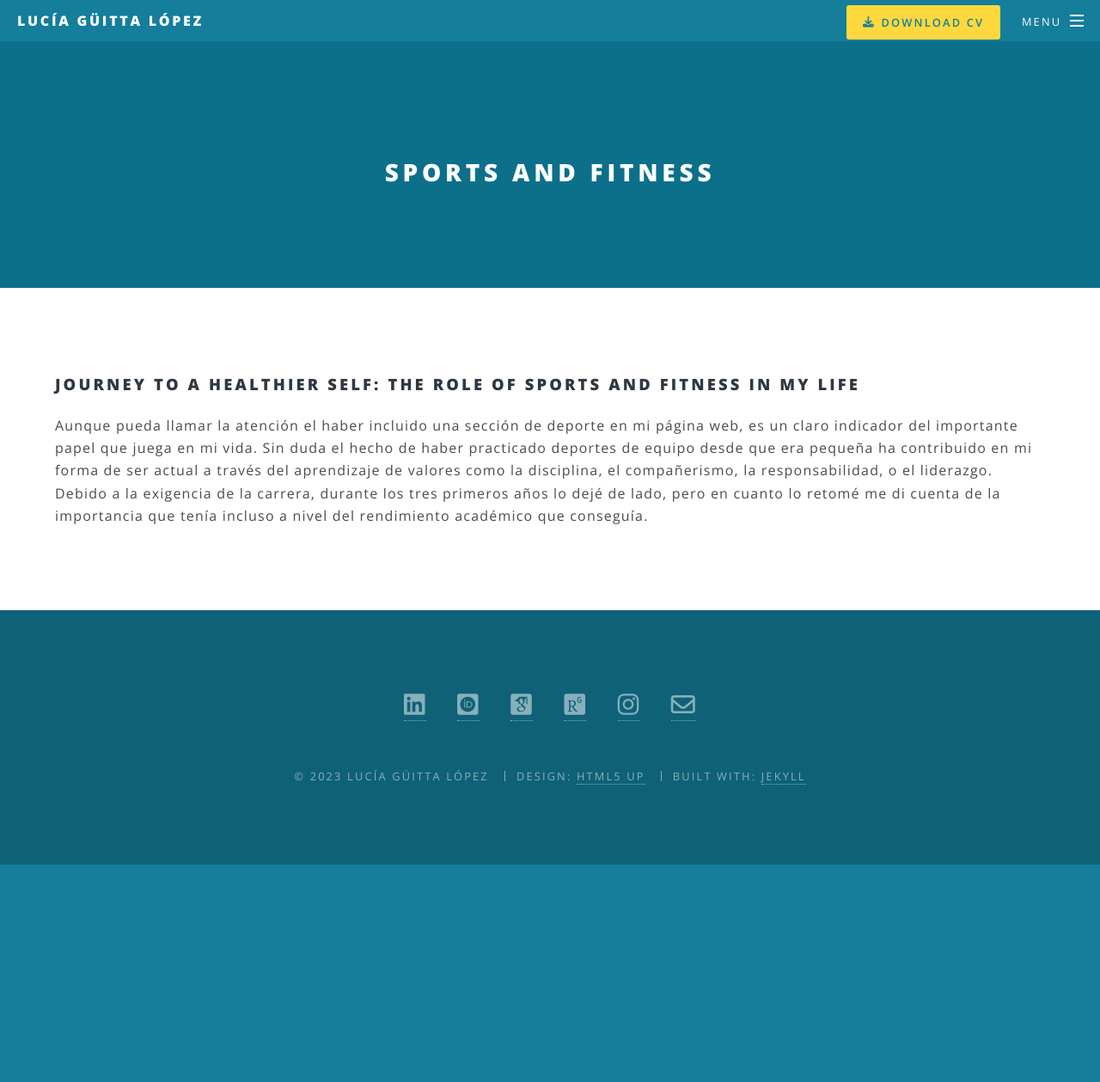
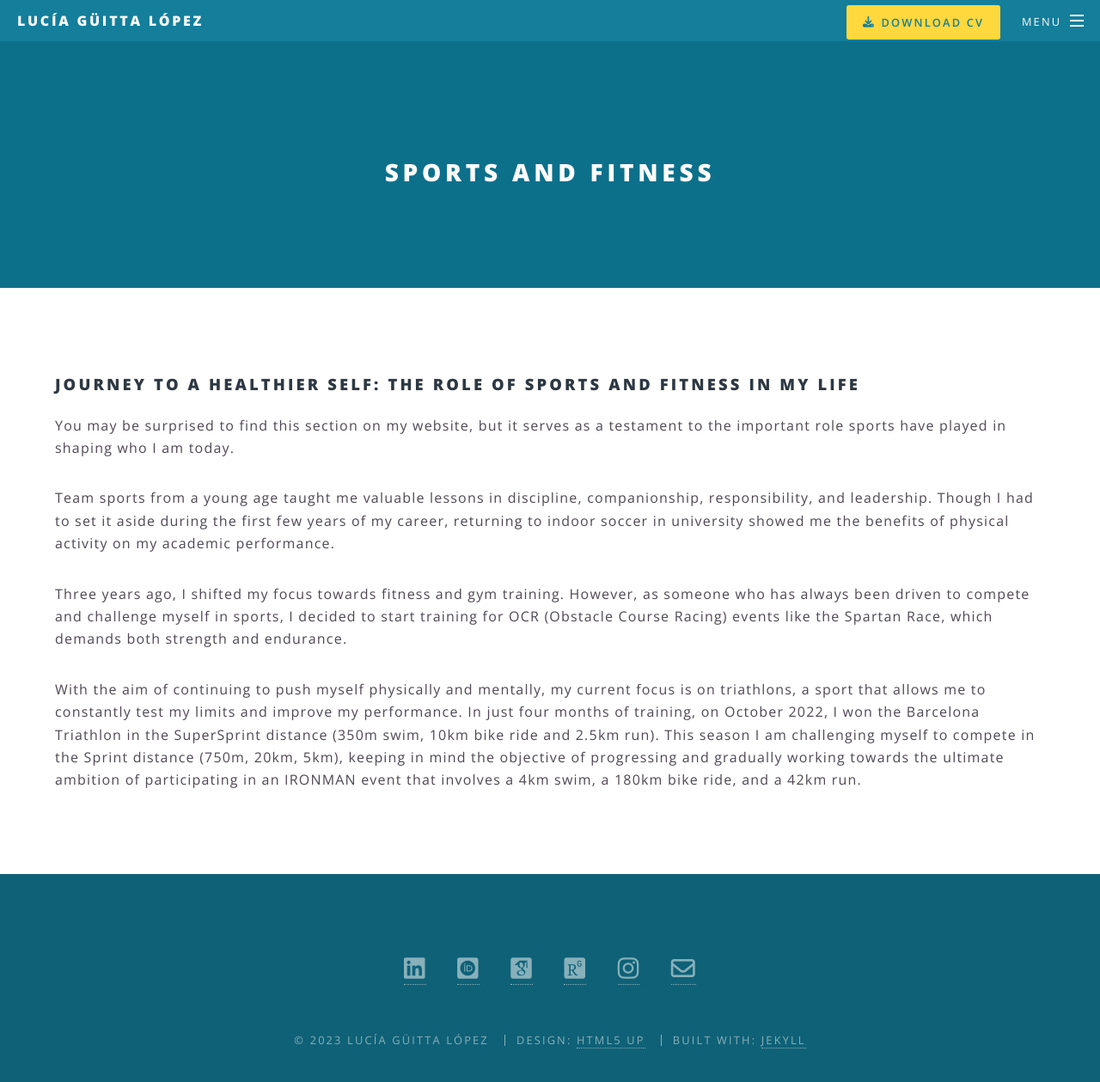
Before and after one commit to Lucia-Guitta/Lucia-Guitta.github.io, a Jekyll site: the page built from sports.html, in a window 1280 px wide and 1313 px high. Shown: the top 1259 px of the window at 86% size. Built offline with Jekyll 4.4.1, drawn with Linux system fonts in a browser that asks for light colours; some web fonts are replaced.

Commit message:
Add content to pages

```diff
--- a/index.html
+++ b/index.html
@@ -83,7 +83,7 @@ layout: landing
       <p>
         As a researcher of the <a target="_blank" href="https://www.iit.comillas.edu/index.php.en">Institute for
           Research in Technology (IIT)</a> and the <a target="_blank" href="https://www.comillas.edu/en/cic">ICAI's
-          Chair in Smart Industry (CIC)</a> I have been involved in multiple projects for prominent companies in the
+          Chair for Smart Industry (CIC)</a> I have been involved in multiple projects for prominent companies in the
         industry sector. These projects encompass a wide range of subject matters, including data analysis, the
         application of machine learning and deep learning techniques to resolve quality issues, as well as the
         development of integrated control systems and classical computer vision for mobile robots.
--- a/researchProjects.html
+++ b/researchProjects.html
@@ -25,13 +25,13 @@ title: Research projects
 </p>
 
 <hr />
-<h3>ICAI's Chair in Smart Industry (CIC)</h3>
+<h3>ICAI's Chair for Smart Industry (CIC)</h3>
 <p>
 <div class="image"><img src="images/pic_LogoCIC.png" alt="" style="width: 40%; margin: auto;" /></div>
 </p>
 <p>
     The ICAI School of Engineering, together with a group of prominent industrial and technological companies,
-    established the <a target="_blank" href="https://www.comillas.edu/en/cic">Chair in Smart Industry (CIC)</a>
+    established the <a target="_blank" href="https://www.comillas.edu/en/cic">Chair for Smart Industry (CIC)</a>
     in 2017. It provides a unique platform to unify studies, development, training, and dissemination efforts that
     promote the digital transformation of the Spanish industry. The primary objective is to foster discussion and
     training on significant aspects of the Smarty Industry, including Artificial Intelligence, Cybersecurity,
--- a/sports.html
+++ b/sports.html
@@ -4,9 +4,34 @@ title: Sports and fitness
 ---
 
 <h3>Journey to a Healthier Self: The Role of Sports and Fitness in My Life</h3>
-<p>Aunque pueda llamar la atención el haber incluido una sección de deporte en mi página web, es un claro indicador del
-    importante papel que juega en mi vida.
-    Sin duda el hecho de haber practicado deportes de equipo desde que era pequeña ha contribuido en mi forma de ser
-    actual a través del aprendizaje de valores como la disciplina, el compañerismo, la responsabilidad, o el liderazgo.
-    Debido a la exigencia de la carrera, durante los tres primeros años lo dejé de lado, pero en cuanto lo retomé me di
-    cuenta de la importancia que tenía incluso a nivel del rendimiento académico que conseguía. </p>
+<p>
+  You may be surprised to find this section on my website, but it serves as a
+  testament to the important role sports have played in shaping who I am today.
+</p>
+<p>
+  Team sports from a young age taught me valuable lessons in discipline,
+  companionship, responsibility, and leadership. Though I had to set it aside
+  during the first few years of my career, returning to indoor soccer in
+  university showed me the benefits of physical activity on my academic
+  performance.
+</p>
+<!--Image-->
+<p>
+  Three years ago, I shifted my focus towards fitness and gym training. However,
+  as someone who has always been driven to compete and challenge myself in
+  sports, I decided to start training for OCR (Obstacle Course Racing) events
+  like the Spartan Race, which demands both strength and endurance.
+</p>
+<!--Image-->
+<p>
+  With the aim of continuing to push myself physically and mentally, my current
+  focus is on triathlons, a sport that allows me to constantly test my limits
+  and improve my performance. In just four months of training, on October 2022,
+  I won the Barcelona Triathlon in the SuperSprint distance (350m swim, 10km
+  bike ride and 2.5km run). This season I am challenging myself to compete in
+  the Sprint distance (750m, 20km, 5km), keeping in mind the objective of
+  progressing and gradually working towards the ultimate ambition of
+  participating in an IRONMAN event that involves a 4km swim, a 180km bike ride,
+  and a 42km run.
+</p>
+<!--Image-->
```
